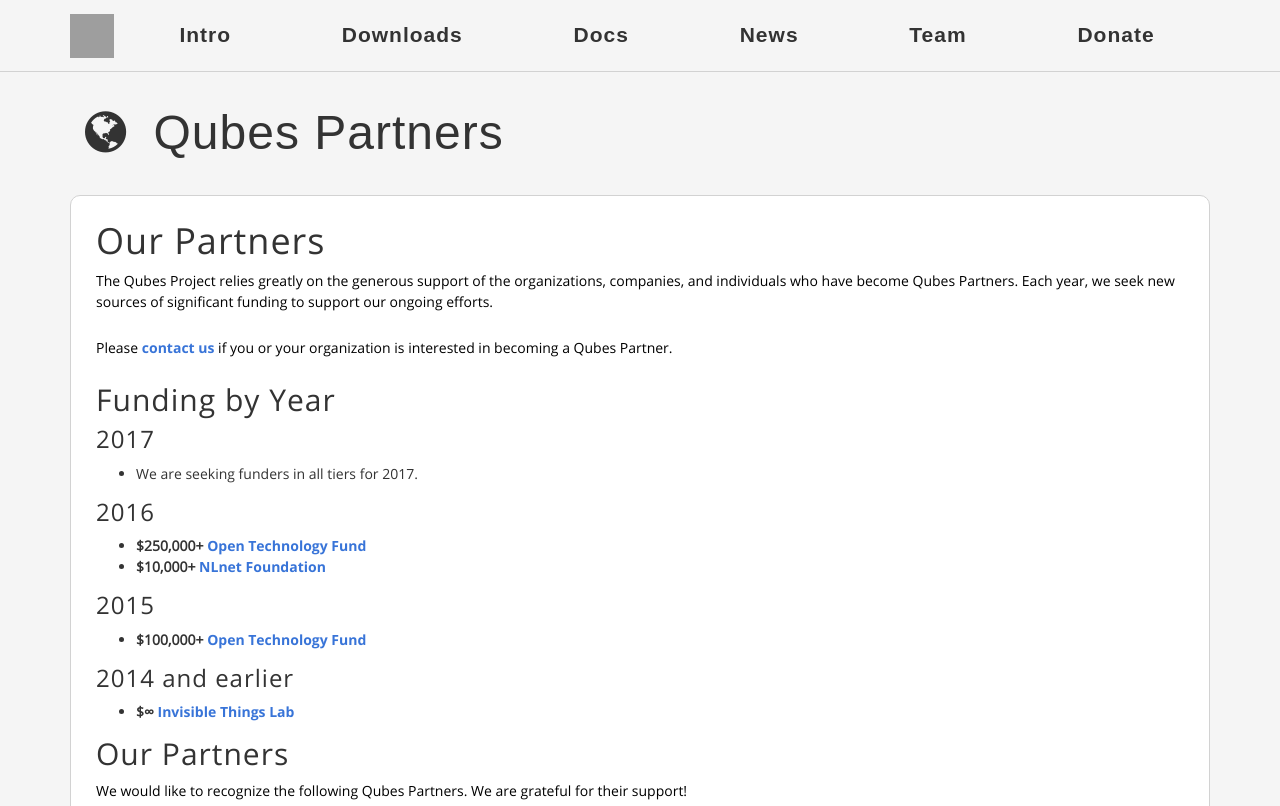
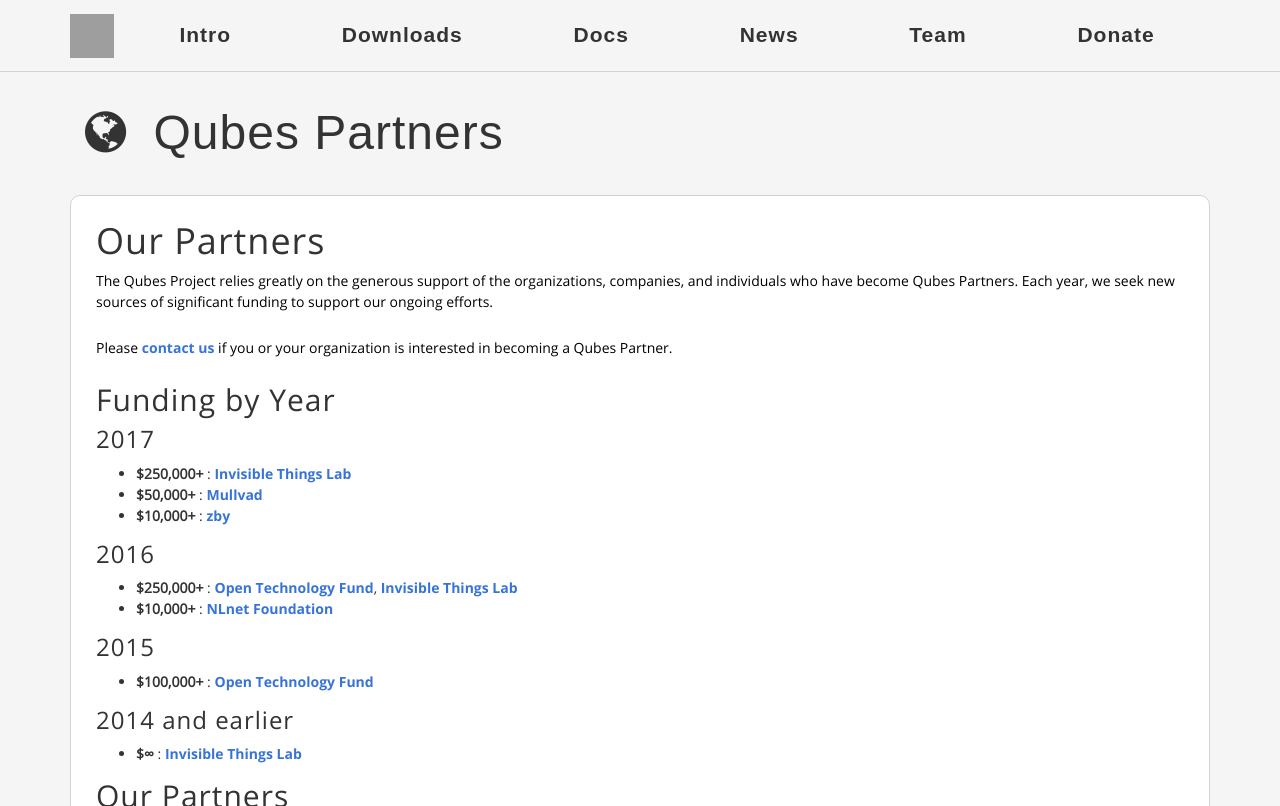
Before and after one commit to QubesOS/qubesos.github.io, a Jekyll site: the page built from pages/partners.md, in a window 1280 px wide and 1400 px high. Shown: the top 806 px of the window. Built offline with Jekyll 4.4.1, drawn with Linux system fonts in a browser that asks for light colours; some web fonts are replaced; some of the changed text lies outside the part shown; grey boxes are pictures that could not be loaded.

Commit message:
Update Partners page for 2017

```diff
--- a/pages/partners.md
+++ b/pages/partners.md
@@ -18,17 +18,26 @@ Please [contact us][contact] if you or your organization is interested in becomi
 ## Funding by Year
 
 ### 2017
-- We are seeking funders in all tiers for 2017.
+- **$250,000+** : [Invisible Things Lab]
+- **$50,000+** : [Mullvad]
+- **$10,000+** : [zby]
 
 ### 2016
-- **$250,000+** [Open Technology Fund](#open-technology-fund)
-- **$10,000+** [NLnet Foundation](#nlnet-foundation)
+- **$250,000+** : [Open Technology Fund], [Invisible Things Lab]
+- **$10,000+** : [NLnet Foundation]
 
 ### 2015
-- **$100,000+** [Open Technology Fund](#open-technology-fund)
+- **$100,000+** : [Open Technology Fund]
 
 ### 2014 and earlier
-- **$∞** [Invisible Things Lab](#invisible-things-lab)
+- **$∞** : [Invisible Things Lab]
+
+[Mullvad]: #mullvad
+[zby]: #zby
+[NLnet Foundation]: #nlnet-foundation
+[Open Technology Fund]: #open-technology-fund
+[Invisible Things Lab]: #invisible-things-lab
+[contact]: mailto:funding@qubes-os.org
 
 ## Our Partners
 We would like to recognize the following Qubes Partners.
@@ -44,7 +53,30 @@ We are grateful for their support!
       </td>
       <td>
         <h3>Invisible Things Lab</h3>
-        <p><a href="http://invisiblethingslab.com/itl/Welcome.html">Invisible Things Lab s.c. (ITL)</a> is a privately held company based in Warsaw, Poland, owned by Joanna Rutkowska and Joanna Gołębiewska. ITL supported Qubes OS development from the beginning of the project in 2010 through 2014. The company’s primary source of revenue is security research and development.</p>
+        <p><a href="http://invisiblethingslab.com/itl/Welcome.html">Invisible Things Lab s.c. (ITL)</a> is a privately held company based in Warsaw, Poland, owned by Joanna Rutkowska and Joanna Gołębiewska.
+        ITL has supported Qubes OS development from the beginning of the project in 2010 to the present.
+        The company’s primary source of revenue is security research and development.</p>
+      </td>
+    </tr>
+    <tr id="mullvad">
+      <td>
+        <a href="https://www.mullvad.net/">
+          <img src="/attachment/site/mullvad-logo.png">
+        </a>
+      </td>
+      <td>
+        <h3>Mullvad</h3>
+        <p><a href="https://www.mullvad.net/">Mullvad</a> is a VPN service that keeps users' online activity, identity, and location private.
+        With a fundamental belief in privacy as a universal right, Mullvad's ultimate goal is to make Internet censorship and mass surveillance ineffective.</p>
+        <p>The Mullvad team has relied on Qubes in its day-to-day operations since early 2015.
+        To support its continued development, Mullvad made a generous donation to Qubes in 2017.</p>
+      </td>
+    </tr>
+    <tr id="zby">
+      <td><h2>zby</h2></td>
+      <td>
+        <h3>zby</h3>
+        <p><b>zby</b> is angel investor looking for early stage startups in the IT security area.</p>
       </td>
     </tr>
     <tr id="open-technology-fund">
@@ -53,15 +85,12 @@ We are grateful for their support!
           <img src="/attachment/site/OTF-logo.png">
         </a>
       </td>
+
       <td>
         <h3>Open Technology Fund</h3>
-        <p><a href="https://www.opentechfund.org/">Open Technology Fund (OTF)</a>
-        is a United States government-funded program of
-        <a href="http://www.rfa.org">Radio Free Asia</a>, whose stated mission is
-        to "support open technologies and communities that increase free
-        expression, circumvent censorship, and obstruct repressive surveillance
-        as a way to promote human rights and open societies."</p>
-        <p><a href="https://blog.invisiblethings.org/2015/06/04/otf-funding-announcement.html">OTF has funded a number of improvements to Qubes</a>, including better accessibility and user experience, integration of Whonix, and improved hardware compatibility. Visit the <a href="https://www.opentech.fund/project/qubes-os">Qubes funding page on OTF’s website</a> for more information.</p>
+        <p><a href="https://www.opentechfund.org/">Open Technology Fund (OTF)</a> is a United States government-funded program of <a href="http://www.rfa.org">Radio Free Asia</a>, whose stated mission is to "support open technologies and communities that increase free expression, circumvent censorship, and obstruct repressive surveillance as a way to promote human rights and open societies."</p>
+        <p><a href="https://blog.invisiblethings.org/2015/06/04/otf-funding-announcement.html">OTF has funded a number of improvements to Qubes</a>, including better accessibility and user experience, integration of Whonix, and improved hardware compatibility.
+        Visit the <a href="https://www.opentech.fund/project/qubes-os">Qubes funding page on OTF’s website</a> for more information.</p>
       </td>
     </tr>
     <tr id="access-now">
@@ -72,7 +101,8 @@ We are grateful for their support!
       </td>
       <td>
         <h3>Access Now</h3>
-        <p><a href="https://www.accessnow.org/">Access Now</a> is an international human rights organization whose stated mission is to “defend and extend the digital rights of users at risk around the world.” Beginning in 2015, Access Now generously agreed to provide staff time to help manage the Qubes OS project.</p>
+        <p><a href="https://www.accessnow.org/">Access Now</a> is an international human rights organization whose stated mission is to “defend and extend the digital rights of users at risk around the world.”
+        Beginning in 2015, Access Now generously agreed to provide staff time to help manage the Qubes OS project.</p>
       </td>
     </tr>
     <tr id="nlnet-foundation">
```
Also changed, not shown: other parts of pages/partners.md (+0 -2 lines).
